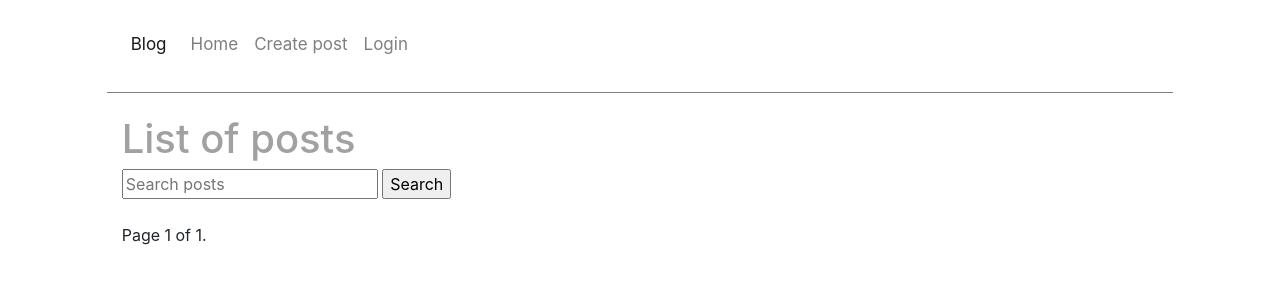
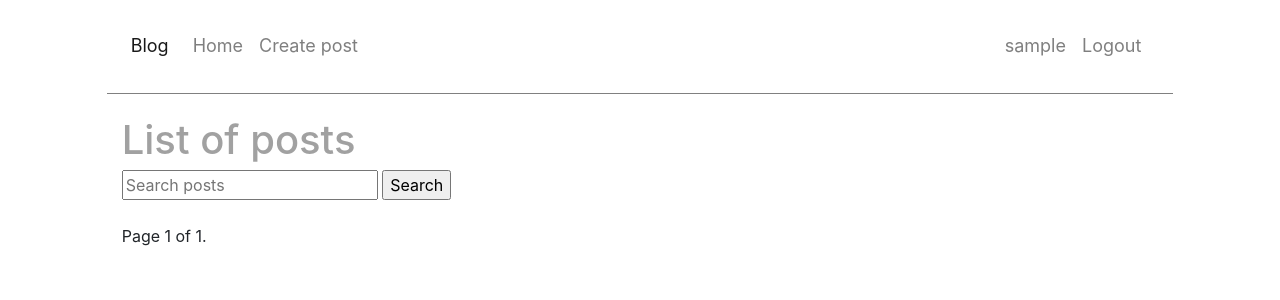
Before and after one commit to rewalkerof/microblog, a Django app: page /posts/ in a window 1280 px wide. Shown: the top 300 px of the page. Run offline with Django 3.2, Linux system fonts and the light colour scheme; the visitor is signed in with stand-in values (Sample User, id 1); data that the repository does not hold is empty; some libraries are stand-ins or nearby versions.

Commit message:
display login name on navbar

```diff
--- a/djblog/djblog/settings.py
+++ b/djblog/djblog/settings.py
@@ -125,3 +125,6 @@ STATICFILES_DIRS = (
 
 STATIC_ROOT = os.path.join(os.path.dirname(BASE_DIR), 'staticfiles')
 MEDIA_ROOT = os.path.join(os.path.dirname(BASE_DIR), 'mediafiles')
+
+LOGIN_URL = 'admin/logout'
+LOGIN_REDIRECT_URL = '/admin/login/?next=/admin/'
--- a/djblog/static/css/blog.css
+++ b/djblog/static/css/blog.css
@@ -4,7 +4,7 @@
 }
 
 .navbar-blog a {
-    font-size: 17px;
+    font-size: 18px;
     border-bottom: 2px solid transparent;
 }
 
@@ -38,3 +38,7 @@
     background-color: #F7F7F7;
     border: 1px solid #DDD;
 }
+
+/*#navbarText ul li:last-child {*/
+/*    float: right;*/
+/*}*/
--- a/djblog/templates/base.html
+++ b/djblog/templates/base.html
@@ -14,7 +14,7 @@
 </head>
 <body>
 {% include 'messages_display.html' %}
-{% include 'nav_bar.html' %}
+{% include 'navbar.html' %}
 <div class="container-fluid w-80 py-3 col-lg-10 mx-auto">
     {% block content %}
 
--- a/djblog/templates/nav_bar.html
+++ b/djblog/templates/navbar.html
@@ -5,16 +5,28 @@
         <span class="navbar-toggler-icon"></span>
     </button>
     <div class="collapse navbar-collapse" id="navbarText">
-        <ul class="navbar-nav mr-auto">
+        <ul class="navbar-nav">
             <li class="nav-item">
                 <a class="nav-link" href="{% url 'posts:list' %}">Home</a>
             </li>
             <li class="nav-item ">
                 <a class="nav-link" href="{% url 'posts:create' %}">Create post</a>
             </li>
-            <li class="nav-item">
-                <a class="nav-link" href="#">Login</a>
-            </li>
+        </ul>
+        <ul class="navbar-nav ml-auto">
+            {% if request.user.is_authenticated %}
+                <li class="nav-item">
+                    <a class="nav-link" href="#">{{ request.user }}</a>
+                </li>
+                <li class="nav-item">
+                    <a class="nav-link" href="{% url 'admin:logout' %}">Logout</a>
+                </li>
+            {% else %}
+                <li class="nav-item">
+                    <a class="nav-link" href="{% url 'admin:login' %}">Login</a>
+                </li>
+            {% endif %}
+
         </ul>
     </div>
 </nav>
```
